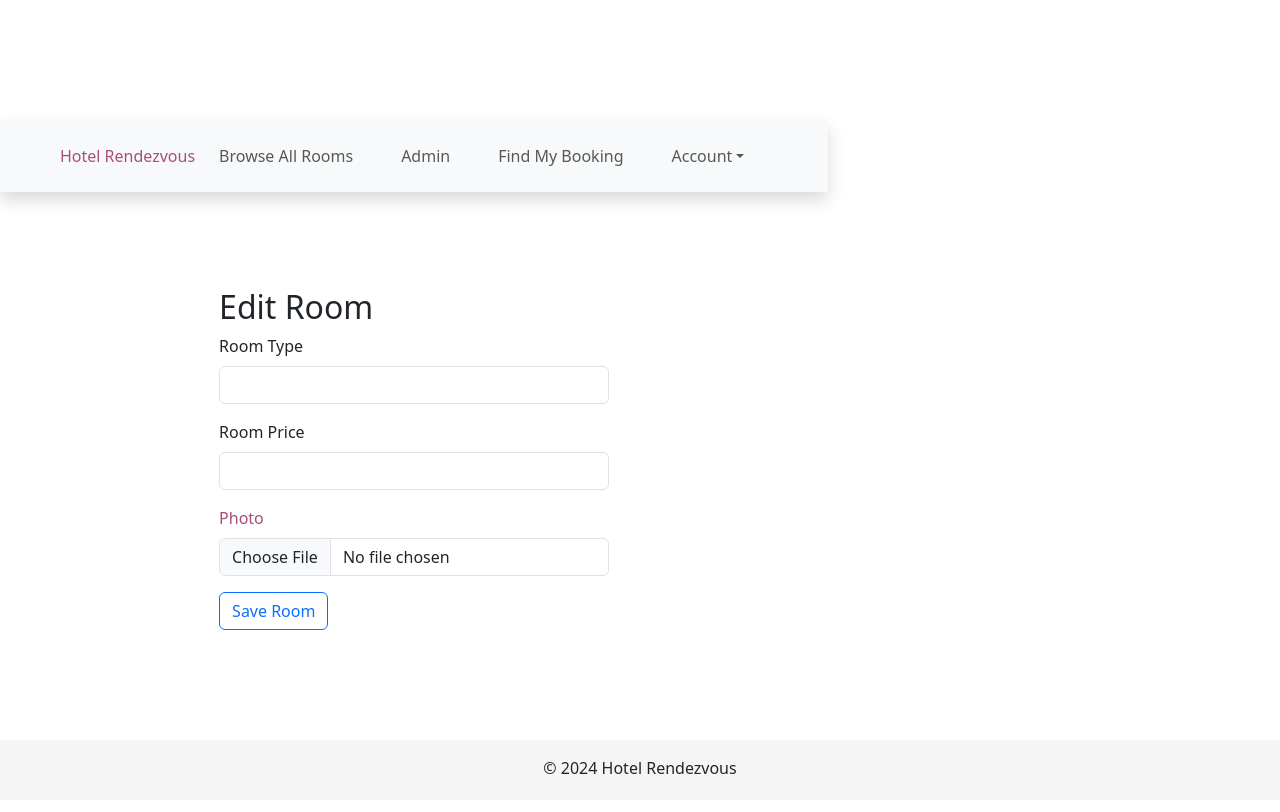
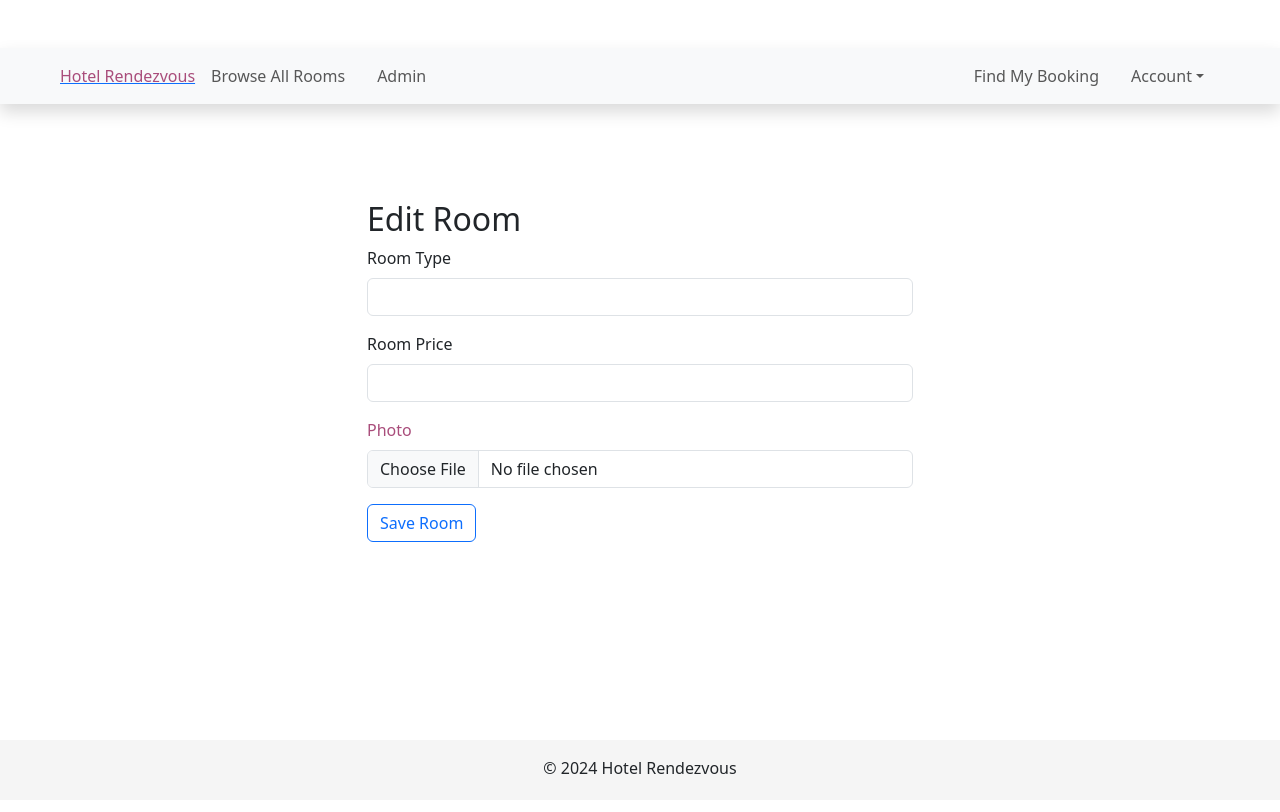
Before and after one commit to Shivamverma2001/HotelRendezvous, a React (Vite) app: page /edit-room/1 in a window 1280 px wide. Shown: the top 812 px of the page. Built offline with nearby package versions, Linux system fonts and the light colour scheme; no server answers.

Commit message:
Complete Css

```diff
--- a/src/index.css
+++ b/src/index.css
@@ -1,82 +1,224 @@
-:root {
-  font-family: Inter, system-ui, Avenir, Helvetica, Arial, sans-serif;
-  line-height: 1.5;
-  font-weight: 400;
+body {
+  min-height: 100vh;
+  padding-bottom: 50px;
+}
+.card {
+  opacity: 0.9;
+}
 
-  color-scheme: light dark;
-  color: rgba(255, 255, 255, 0.87);
-  background-color: #242424;
+/* Navigation bar definitions */
+ .navbar{
+  padding: 0;
+ }
+ .navbar .navbar-nav .nav-link{
+  padding: 1em;
+ }
+ .navbar .navbar-nav .nav-item{
+  position: relative;
+ }
 
-  font-synthesis: none;
-  text-rendering: optimizeLegibility;
-  -webkit-font-smoothing: antialiased;
-  -moz-osx-font-smoothing: grayscale;
+ .navbar .navbar-nav .nav-item::after{
+  position: absolute;
+  bottom: 0;
+  left: 0;
+  right: 0;
+  content: '';
+  background-color:rgb(169, 77, 123) ;
+  width: 0;
+  margin: 0 auto;
+  height: 4px;
+  transition: all .5s;
+ }
+ .navbar .navbar-nav .nav-item:hover::after{
+  width: 100%;
+ }
+ .navbar-dark .navbar-nav .nav-link {
+  color: rgb(25, 24, 24);
 }
-.parallax{
-  background-image: url("./assets/images/doubleBed.jpeg");
+
+.navbar-dark .navbar-brand {
+  color: rgb(25, 24, 24);
+}
+
+ @media screen and (min-width: 992px){
+  .navbar{
+  padding: 0;
+ }
+ .navbar .navbar-nav .nav-link{
+  padding: 1em 0;
+ }
+ .navbar .navbar-nav .nav-item{
+  margin: 0 1em;
+ }
+ }
+
+  /* Hotel custom color */
+ .btn-hotel{
+  background-color: rgb(169, 77, 123);
+  color: #fff;
+  }
+  .btn-hotel:hover{
+  background-color: rgb(137, 127, 132);
+  color: #fff;
+  transition: 0.7s;
+  outline-color: transparent;
+  outline-style:solid;
+
+  }
+
+  .hotel-color{
+    color: rgb(169, 77, 123);
+  }
+  .room-price{
+    color:darkgoldenrod;
+    font-family: 'Courier New', Courier, monospace;
+    font-size:medium;
+  }
+  .vertical-rule{
+    border-left: '0.5px solid black';
+    height: '100vh'
+  }
+
+
+
+.parallax {
+  background-image: url("./assets/images/parrall.jpeg");
   background-attachment: fixed;
   background-position: center;
   background-repeat: no-repeat;
   background-size: cover;
-  height: 70vh;
+  height: 50vh;
 }
-.header{
+
+.header {
   position: relative;
   height: 150px;
   background-size: cover;
-  background-image: url("./assets/images/doubleBed.jpeg");
+  background-image: url("./assets/images/services4.jpeg");
   background-position: center center;
 }
-a {
-  font-weight: 500;
-  color: #646cff;
-  text-decoration: inherit;
-}
-a:hover {
-  color: #535bf2;
+.header-title {
+  color: #fff;
+  font-size: 4rem;
+  align-content: center;
 }
 
-body {
-  margin: 0;
-  display: flex;
-  place-items: center;
-  min-width: 320px;
-  min-height: 100vh;
+.parallax {
+  margin-top: 50px;
+  color: white;
+  text-shadow: 2px 2px black;
 }
 
-h1 {
-  font-size: 3.2em;
-  line-height: 1.1;
+.animated {
+  animation-duration: 1s;
 }
 
-button {
-  border-radius: 8px;
-  border: 1px solid transparent;
-  padding: 0.6em 1.2em;
-  font-size: 1em;
-  font-weight: 500;
-  font-family: inherit;
-  background-color: #1a1a1a;
-  cursor: pointer;
-  transition: border-color 0.25s;
-}
-button:hover {
-  border-color: #646cff;
-}
-button:focus,
-button:focus-visible {
-  outline: 4px auto -webkit-focus-ring-color;
+.animated-texts h1 {
+  animation: fadeInDown 1s ease-in-out;
 }
 
-@media (prefers-color-scheme: light) {
-  :root {
-    color: #213547;
-    background-color: #ffffff;
+.animated-texts p, h1, h2 {
+  animation: fadeInUp 1s ease-in-out;
+}
+
+@keyframes bounceIn {
+  from, 20%, 40%, 60%, 80%, to {
+    animation-timing-function: cubic-bezier(0.215, 0.610, 0.355, 1.000);
+    transform: translate3d(0,0,0);
   }
-  a:hover {
-    color: #747bff;
+
+  40%, 60% {
+    animation-timing-function: cubic-bezier(0.755, 0.050, 0.855, 0.060);
+    transform: translate3d(0, -30px, 0);
   }
-  button {
-    background-color: #f9f9f9;
+
+  70% {
+    animation-timing-function: cubic-bezier(0.755, 0.050, 0.855, 0.060);
+    transform: translate3d(0, -15px, 0);
+  }
+
+  90% {
+    transform: translate3d(0,-4px,0);
   }
 }
+
+.bounceIn {
+  animation-name: bounceIn;
+}
+
+@keyframes fadeInDown {
+  from {
+    opacity: 0;
+    transform: translate3d(0, -50%, 0);
+  }
+
+  to {
+    opacity: 1;
+    transform: none;
+  }
+}
+
+@keyframes fadeInUp {
+  from {
+    opacity: 0;
+    transform: translate3d(0, 50%, 0);
+  }
+
+  to {
+    opacity: 1;
+    transform: none;
+  }
+}
+/* Header overlay */
+  .overlay {
+    position: absolute;
+    top: 0;
+    left: 0;
+    width: 100%;
+    height: 100%;
+    background-color: rgba(0, 0, 0, 0.5);
+  }
+  .overlay-content {
+    position: absolute;
+    top: 50%;
+    left: 50%;
+     transform: translate(-50%, -50%);
+    color: #fff;
+    justify-content: flex-start;
+  }
+
+/* The header banner */
+.header-banner {
+  background-image:  url("./assets/images/services4.jpeg");
+   background-size: cover;
+  background-position: center;
+   position: relative;
+  height: 80vh;
+ }
+
+.header-banner {
+  position: relative;
+  height: 500px;
+}
+
+@media only screen and (max-width: 768px) {
+  .header-banner h1 {
+    font-size: 20px;
+  }
+}
+
+@media only screen and (max-width: 480px) {
+  .header-banner h1 {
+    font-size: 16px;
+  }
+}
+
+ .footer {
+  position: fixed;
+  left: 0;
+  bottom: 0;
+  width: 100%;
+  background-color: #f5f5f5;
+  height: 60px;
+  text-align: center;
+}
```
Also changed, not shown: src/assets/images/parrall.jpeg (added), src/assets/images/services4.jpeg (added).
